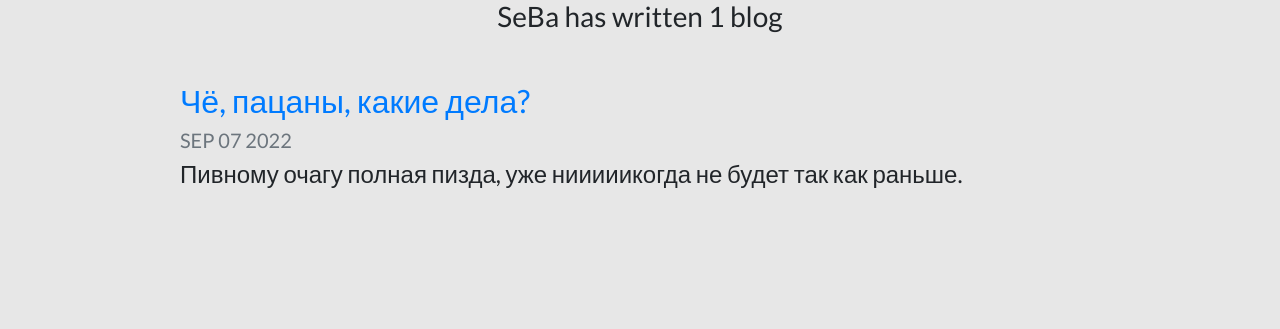
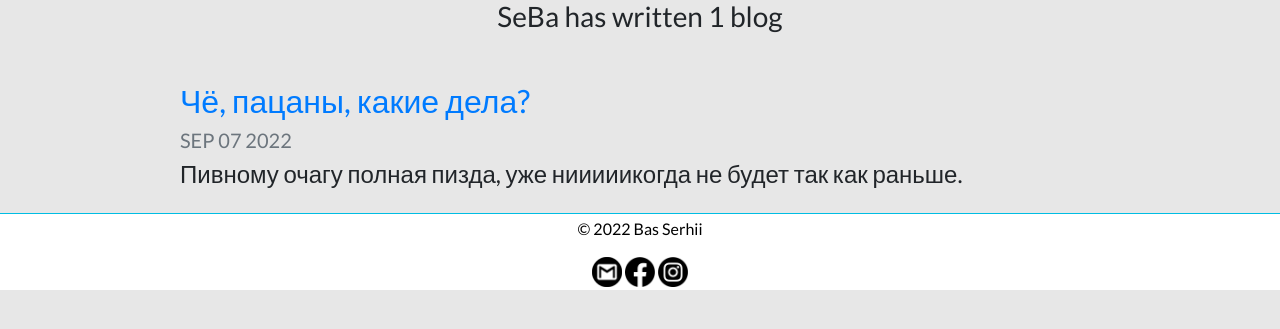
Before and after one commit to Enlyl/django4-portfolio-blog, a Django app: page /blog/ in a window 1280 px wide. Shown: the part 179-508 px from the top of the page. Run offline with Django 4.2, Linux system fonts and the light colour scheme; data comes from the database, SQL or seed files in the repository; some libraries are stand-ins or nearby versions.

Commit message:
add footer

```diff
--- a/portfolio/static/portfolio/custom.css
+++ b/portfolio/static/portfolio/custom.css
@@ -25,3 +25,18 @@ body {
 body {
   background-color: #E7E7E7;
 }
+
+footer {
+  text-align: center;
+  padding: 3px;
+  background-color: #A5C3D8;
+  color: black;
+  margin: 0px 0px 0px;
+}
+
+.social {
+  width: 30px;
+  height: 30px;
+}
+
+footer { border-top: 1px solid #00BDE3; text-align: center; background-color: #FFF; width: 100%; bottom: 0px; z-index: 5; }
--- a/portfolio/templates/portfolio/base.html
+++ b/portfolio/templates/portfolio/base.html
@@ -56,6 +56,13 @@
     {% block content %}{% endblock %}
   </div>
 
+  <footer>
+    <p>© 2022 Bas Serhii<br></p>
+    <a href="mailto:sergeybasal@gmail.com"><img class="social" src="{% static "portfolio/mail.png" %}" alt="gmail"></a>
+    <a href="https://www.facebook.com/eochaid.allathair"  target="_blank"><img class="social" src="{% static "portfolio/facebook.png" %}" alt="facebook"></a>
+    <a href="https://www.instagram.com/eochaid_allathair/"  target="_blank"><img class="social" src="{% static "portfolio/instagram.png" %}" alt="instagram"></a>
+  </footer>
+
   <!-- Optional JavaScript -->
   <!-- jQuery first, then Popper.js, then Bootstrap JS -->
   <script src="https://code.jquery.com/jquery-3.4.1.slim.min.js" integrity="sha384-J6qa4849blE2+poT4WnyKhv5vZF5SrPo0iEjwBvKU7imGFAV0wwj1yYfoRSJoZ+n" crossorigin="anonymous"></script>
```
Also changed, not shown: portfolio/static/portfolio/facebook.png (added), portfolio/static/portfolio/instagram.png (added), portfolio/static/portfolio/mail.png (added), portfolio/static/portfolio/telegram.png (added), portfolio/static/portfolio/twiter.png (added), portfolio/static/portfolio/viber.png (added).
